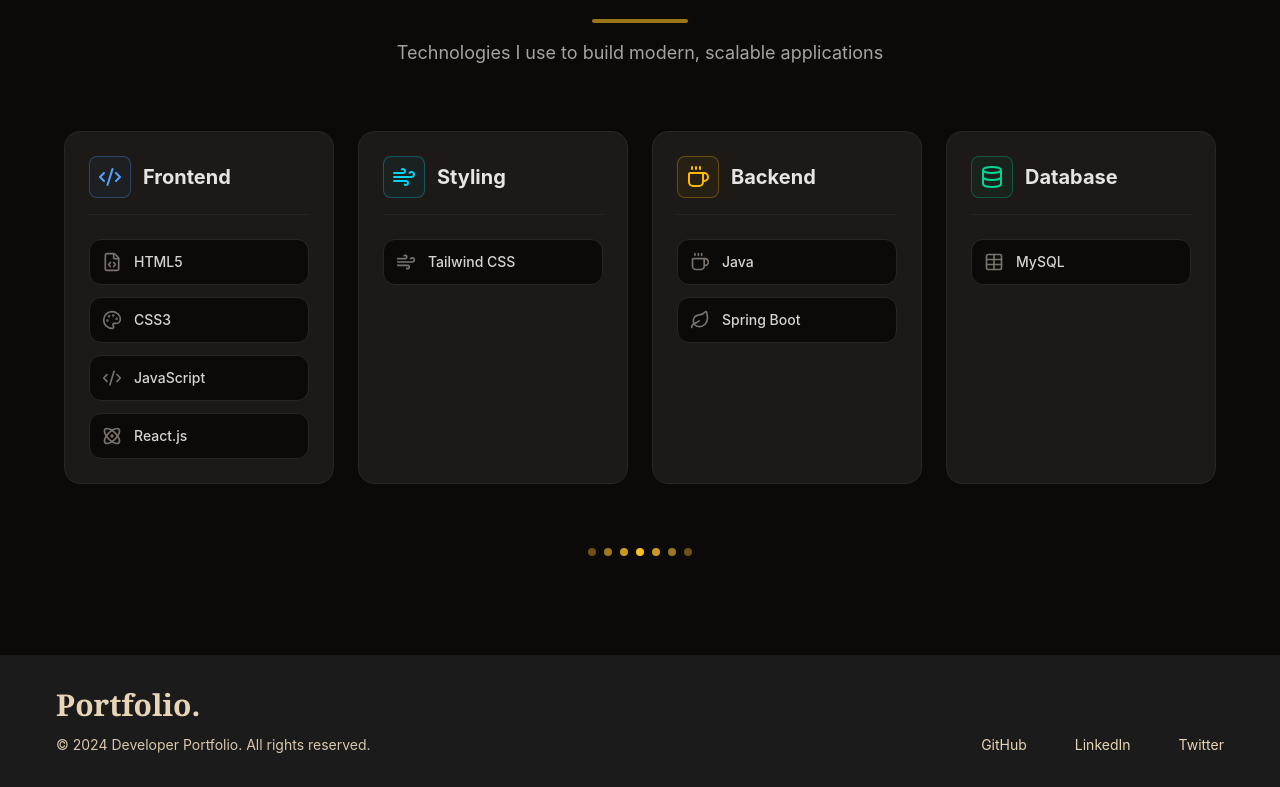
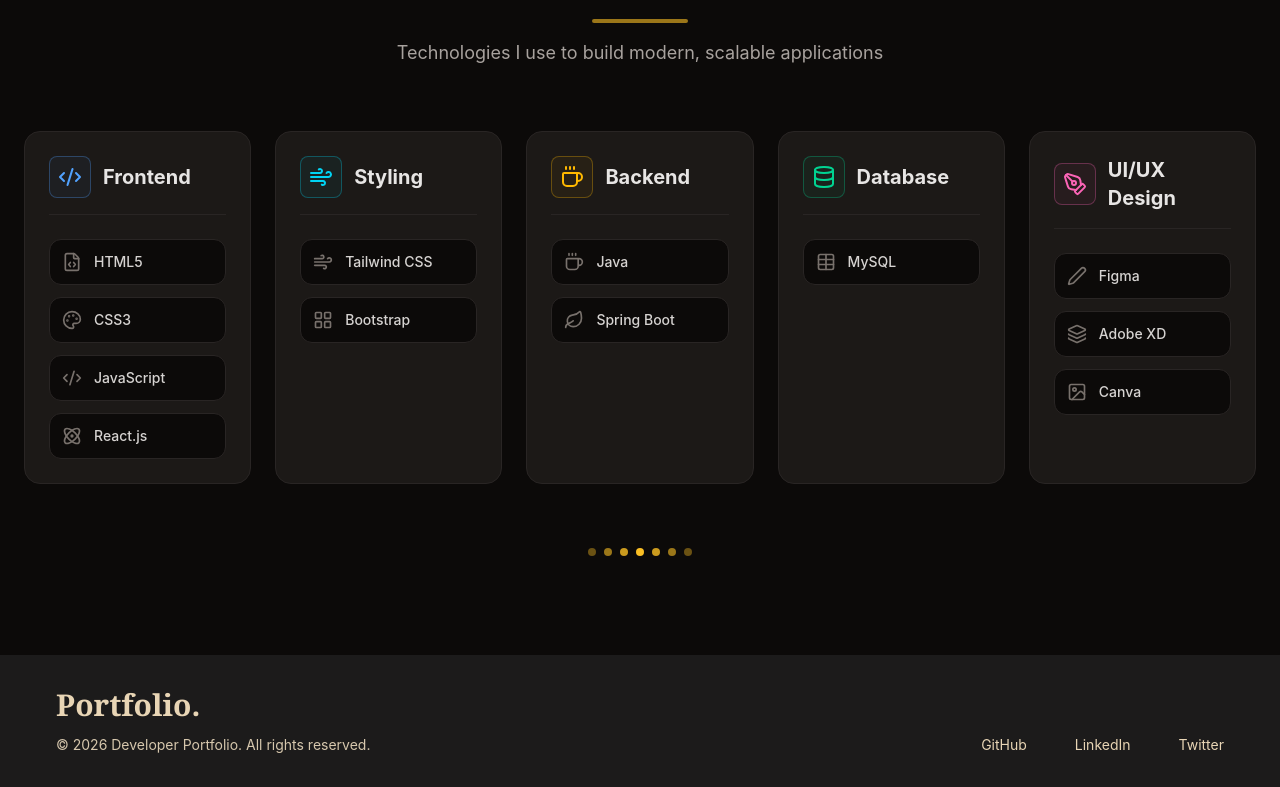
Before and after one commit to Mubashir-85/Portfolio, a React app in the folder Portfolio/: page / in a window 1280 px wide. Shown: the part 1025-1812 px from the top of the page. Built offline with nearby package versions, Linux system fonts and the light colour scheme; the HTML template or start-up script is replaced by a standard one.

Commit message:
Update Footer copyright year to 2026 and enhance TechStack component with additional technologies and layout adjustments

```diff
--- a/Portfolio/src/Components/Footer/Footer.jsx
+++ b/Portfolio/src/Components/Footer/Footer.jsx
@@ -12,7 +12,7 @@
             </h2>
 
             <p className="text-sm mt-3 text-[#D6C7AD]">
-              © 2024 Developer Portfolio. All rights reserved.
+              © 2026 Developer Portfolio. All rights reserved.
             </p>
           </div>
 
--- a/Portfolio/src/Components/Hero/TechStack.jsx
+++ b/Portfolio/src/Components/Hero/TechStack.jsx
@@ -5,10 +5,15 @@
   FileCode,
   Atom,
   Wind,
+  LayoutGrid,
   Coffee,
   Leaf,
   Database,
-  Table
+  Table,
+  PenTool,
+  Pen,
+  Layers,
+  Image
 } from 'lucide-react'
 
 function TechStack() {
@@ -34,6 +39,7 @@
       bgColor: "bg-cyan-400/5",
       technologies: [
         { name: "Tailwind CSS", icon: <Wind className="w-5 h-5" /> },
+        { name: "Bootstrap", icon: <LayoutGrid className="w-5 h-5" /> },
       ]
     },
     {
@@ -56,12 +62,24 @@
       technologies: [
         { name: "MySQL", icon: <Table className="w-5 h-5" /> },
       ]
+    },
+    {
+      title: "UI/UX Design",
+      icon: <PenTool className="w-6 h-6" />,
+      color: "text-pink-400",
+      borderColor: "border-pink-400/30",
+      bgColor: "bg-pink-400/5",
+      technologies: [
+        { name: "Figma", icon: <Pen className="w-5 h-5" /> },
+        { name: "Adobe XD", icon: <Layers className="w-5 h-5" /> },
+        { name: "Canva", icon: <Image className="w-5 h-5" /> },
+      ]
     }
   ]
 
   return (
     <div className="min-h-screen bg-[#0c0a09] flex items-center justify-center py-20 px-6">
-      <div className="w-full max-w-6xl mx-auto">
+      <div className="w-full max-w-7xl mx-auto">
 
         {/* Section Header */}
         <div className="text-center mb-16">
@@ -80,8 +98,8 @@
           </p>
         </div>
 
-        {/* Tech Grid */}
-        <div className="grid grid-cols-1 md:grid-cols-2 lg:grid-cols-4 gap-6">
+        {/* Tech Grid - 5 columns on large screens */}
+        <div className="grid grid-cols-1 md:grid-cols-2 lg:grid-cols-5 gap-6">
           {techCategories.map((category, index) => (
             <div
               key={index}
```
